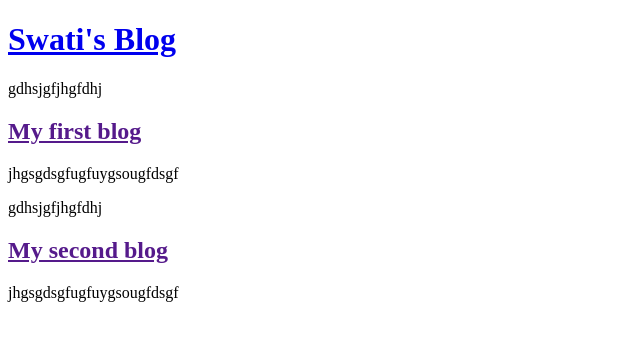
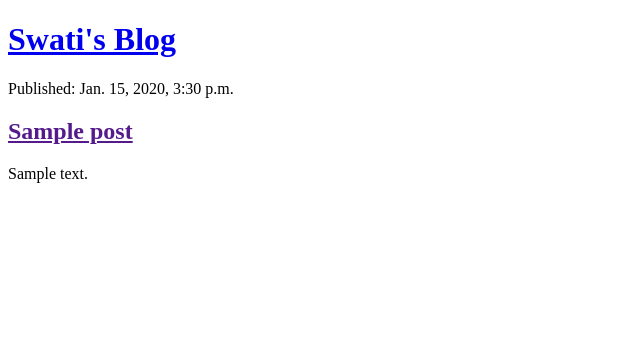
Before and after one commit to swati3387/djangoproject, a Django app: page /blog/ in a window 1280 px wide. Shown: the top 341 px of the page, without its empty margins (0-640 px from the left). Run offline with Django 3.2, Linux system fonts and the light colour scheme; tables that the repository leaves empty hold one stand-in row (values such as "Sample post").

Commit message:
Modified Template to display post from database

```diff
--- a/blog/templates/blog/post_list.html
+++ b/blog/templates/blog/post_list.html
@@ -9,17 +9,15 @@
     <h1><a href="/" >Swati's Blog</a> </h1>
 
 </div>
+{% for post in posts %}
+    <div>
+    <p>Published: {{ post.created_date }}</p>
+    <h2><a href="">{{ post.title }}</a> </h2>
+    <p>{{ post.text }}</p>
+</div>
+{% endfor %}
 
-<div>
-    <p>gdhsjgfjhgfdhj</p>
-    <h2><a href="">My first blog</a> </h2>
-    <p>jhgsgdsgfugfuygsougfdsgf</p>
-</div>
-<div>
-    <p>gdhsjgfjhgfdhj</p>
-    <h2><a href="">My second blog</a> </h2>
-    <p>jhgsgdsgfugfuygsougfdsgf</p>
-</div>
+
 
 </body>
 </html>
--- a/blog/views.py
+++ b/blog/views.py
@@ -1,8 +1,10 @@
 from django.http import HttpResponse
 from django.shortcuts import render
+from .models import Post
 
 # Create your views here.
 def post_list(request):
     #return HttpResponse("<b>Here's the text of the Web page.</b>")
-    context={}
+    posts= Post.objects.all()
+    context={"posts": posts}
     return render(request,'blog/post_list.html',context)
```
